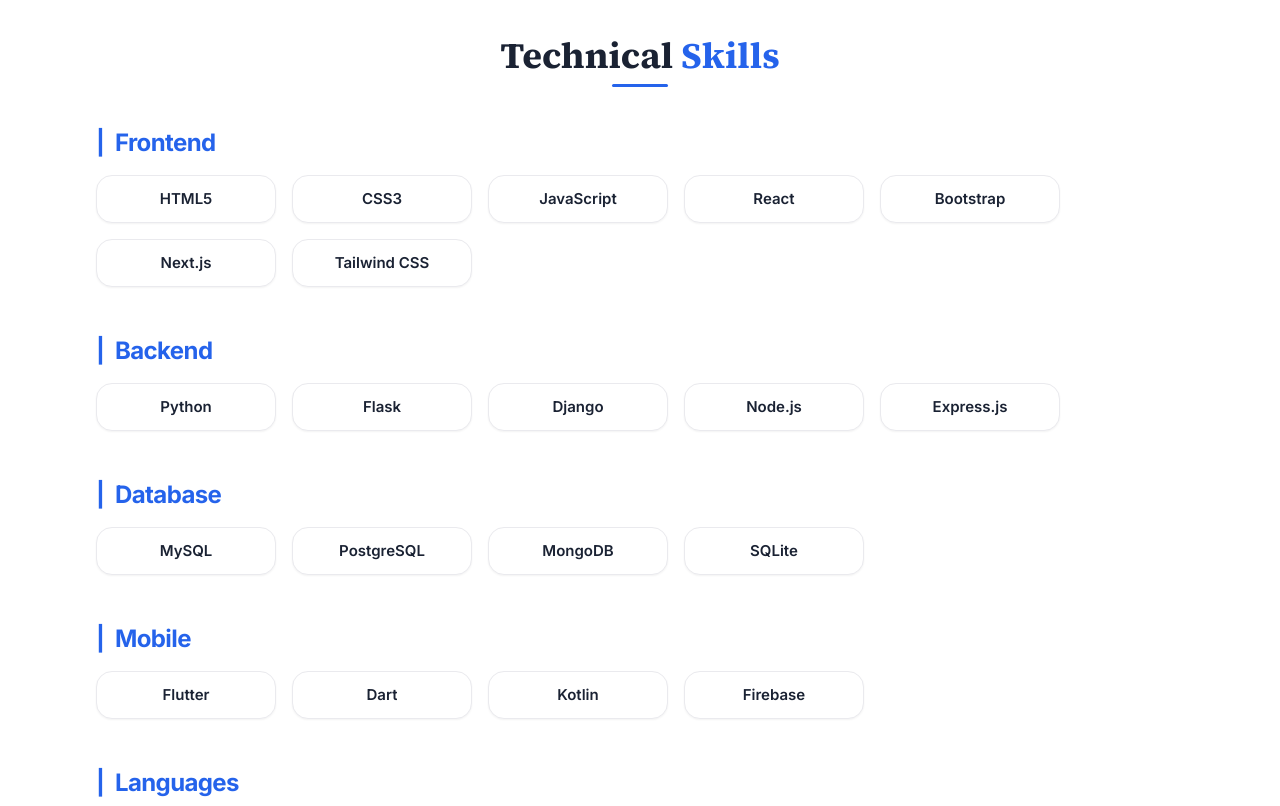
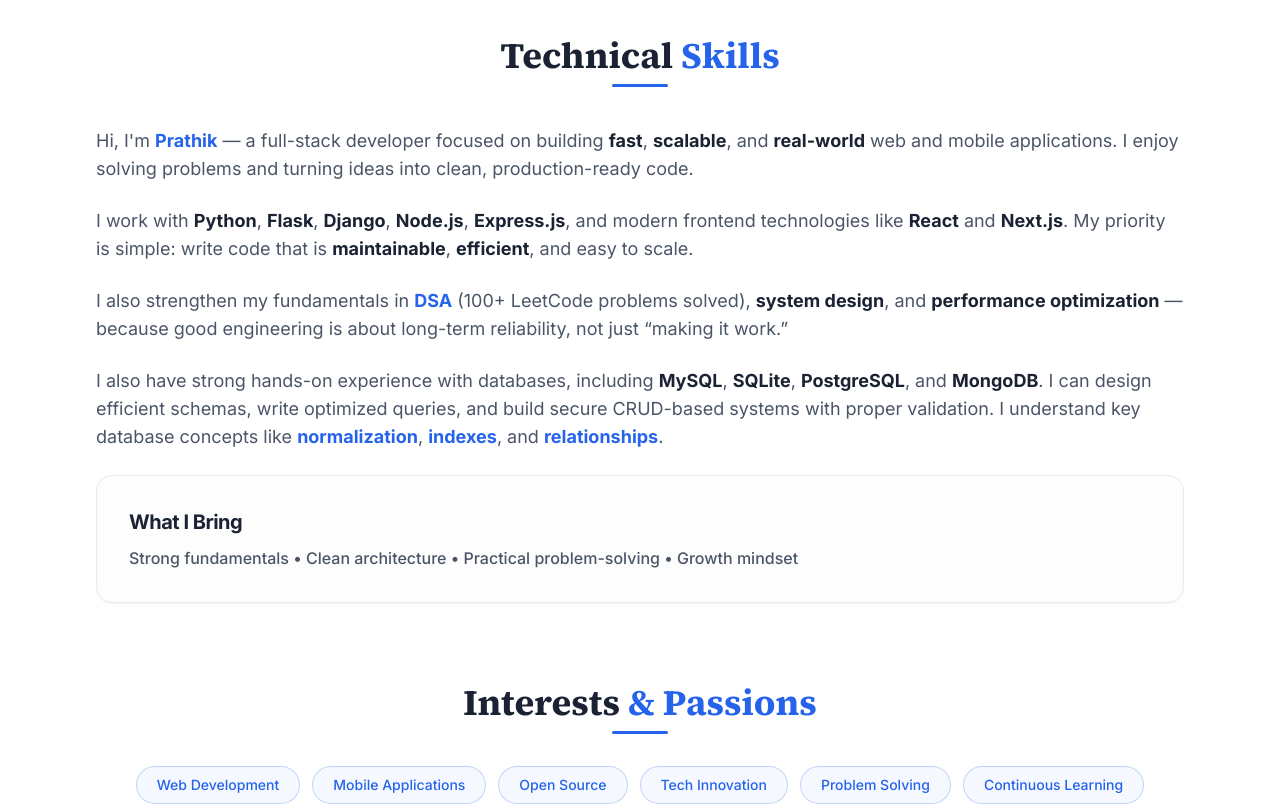
Before and after one commit to prathik0007/portfolio, a Next.js app: page /about in a window 1280 px wide. Shown: the part 1300-2106 px from the top of the page. Built offline with nearby package versions, Linux system fonts and the light colour scheme.

Commit message:
feat: replace technical skills grid on about page with narrative overview and What I Bring card

```diff
--- a/components/Skills.tsx
+++ b/components/Skills.tsx
@@ -1,33 +1,64 @@
-import { resumeSkillGroups } from "@/data/skills";
-
 export default function Skills() {
   return (
-    <div className="space-y-10 sm:space-y-12">
-      {resumeSkillGroups.map((group) => (
-        <div key={group.category} className="space-y-4">
-          {/* Category Header with vertical bar */}
-          <div className="flex items-center">
-            <span className="mr-2.5 select-none text-xl font-black text-primary sm:text-2xl">
-              |
-            </span>
-            <h3 className="font-sans text-xl font-bold tracking-tight text-primary sm:text-2xl">
-              {group.category}
-            </h3>
-          </div>
+    <div className="space-y-6 text-base leading-relaxed text-ink-soft sm:text-lg">
+      <p>
+        Hi, I&apos;m{" "}
+        <span className="font-bold text-primary">Prathik</span> — a full-stack
+        developer focused on building{" "}
+        <strong className="font-bold text-ink">fast</strong>,{" "}
+        <strong className="font-bold text-ink">scalable</strong>, and{" "}
+        <strong className="font-bold text-ink">real-world</strong> web and mobile
+        applications. I enjoy solving problems and turning ideas into clean,
+        production-ready code.
+      </p>
 
-          {/* Uniform Skill Badges */}
-          <div className="flex flex-wrap gap-3 sm:gap-4">
-            {group.skills.map((skill) => (
-              <div
-                key={skill}
-                className="flex h-12 w-[calc(50%-6px)] cursor-default items-center justify-center rounded-xl border border-surface-border bg-white px-3 text-center text-sm font-semibold text-ink shadow-sm transition-all duration-200 hover:-translate-y-0.5 hover:border-primary/50 hover:text-primary hover:shadow-card sm:h-13 sm:w-[160px] sm:rounded-2xl sm:text-[15px] md:w-[172px] lg:w-[180px]"
-              >
-                <span className="truncate">{skill}</span>
-              </div>
-            ))}
-          </div>
-        </div>
-      ))}
+      <p>
+        I work with{" "}
+        <strong className="font-bold text-ink">Python</strong>,{" "}
+        <strong className="font-bold text-ink">Flask</strong>,{" "}
+        <strong className="font-bold text-ink">Django</strong>,{" "}
+        <strong className="font-bold text-ink">Node.js</strong>,{" "}
+        <strong className="font-bold text-ink">Express.js</strong>, and modern
+        frontend technologies like{" "}
+        <strong className="font-bold text-ink">React</strong> and{" "}
+        <strong className="font-bold text-ink">Next.js</strong>. My priority is
+        simple: write code that is{" "}
+        <strong className="font-bold text-ink">maintainable</strong>,{" "}
+        <strong className="font-bold text-ink">efficient</strong>, and easy to scale.
+      </p>
+
+      <p>
+        I also strengthen my fundamentals in{" "}
+        <span className="font-bold text-primary">DSA</span> (100+ LeetCode
+        problems solved),{" "}
+        <strong className="font-bold text-ink">system design</strong>, and{" "}
+        <strong className="font-bold text-ink">performance optimization</strong> —
+        because good engineering is about long-term reliability, not just
+        &ldquo;making it work.&rdquo;
+      </p>
+
+      <p>
+        I also have strong hands-on experience with databases, including{" "}
+        <strong className="font-bold text-ink">MySQL</strong>,{" "}
+        <strong className="font-bold text-ink">SQLite</strong>,{" "}
+        <strong className="font-bold text-ink">PostgreSQL</strong>, and{" "}
+        <strong className="font-bold text-ink">MongoDB</strong>. I can design
+        efficient schemas, write optimized queries, and build secure CRUD-based
+        systems with proper validation. I understand key database concepts like{" "}
+        <span className="font-bold text-primary">normalization</span>,{" "}
+        <span className="font-bold text-primary">indexes</span>, and{" "}
+        <span className="font-bold text-primary">relationships</span>.
+      </p>
+
+      {/* What I Bring Card */}
+      <div className="mt-8 rounded-2xl border border-surface-border bg-surface-muted/40 p-6 sm:p-8 shadow-sm transition-all hover:border-primary/30 hover:shadow-card">
+        <h4 className="font-sans text-xl font-bold tracking-tight text-ink">
+          What I Bring
+        </h4>
+        <p className="mt-2.5 font-sans text-sm font-medium text-ink-soft sm:text-base">
+          Strong fundamentals &bull; Clean architecture &bull; Practical problem-solving &bull; Growth mindset
+        </p>
+      </div>
     </div>
   );
 }
```
